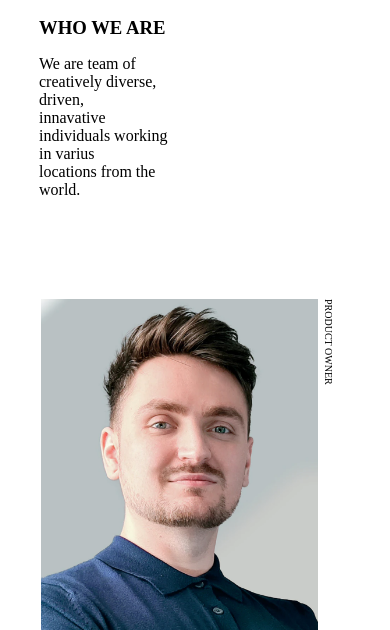
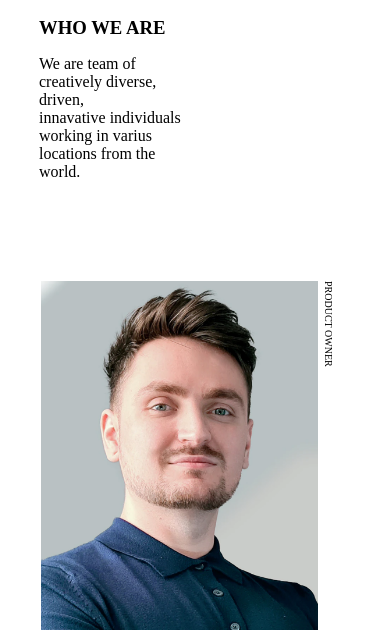
Before and after one commit to ornob90/dev-challange-my-team-page, a plain HTML site: page index.html in a window 390 px wide. Shown: the part 214-844 px from the top of the page. Drawn offline with Linux system fonts and the light colour scheme.

Commit message:
header responsive correction

```diff
--- a/styles.css
+++ b/styles.css
@@ -9,7 +9,7 @@ img {
 }
 
 .header {
-    width: 80%;
+    max-width: 1048px;
     margin: 0 auto;
     display: flex;
     justify-content: flex-start;
@@ -84,6 +84,11 @@ img {
     .profile{
         margin: 0 auto;
     }
+
+    .header {
+        width: 90%;
+        padding-left: 5%;
+    }
 }
 
 @media screen and (min-width: 577px) and  (max-width: 992px){
@@ -101,11 +106,16 @@ img {
         margin: 0 auto;
     }
 
+    .header {
+        margin-left: 5%;
+    }
+
 
 }
 
 @media screen and (max-width: 720px) {
     .header {
+        margin-left: 5%;
         flex-direction: column;
         gap: 20px;
         justify-content: space-around;
```
